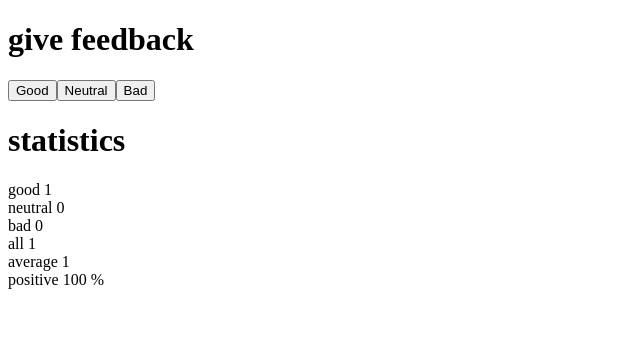
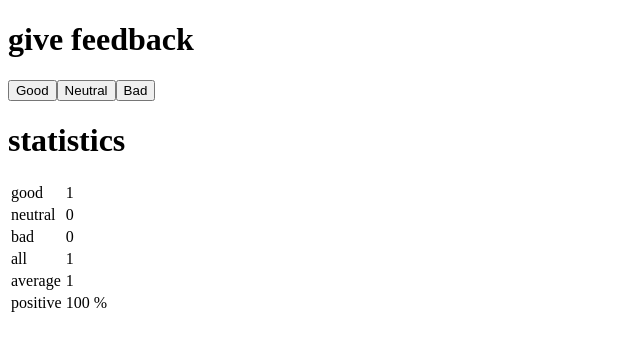
Before and after one commit to CA-Fernandes/fullStackOpen, a React (Vite) app in the folder part1/unicafe/: page / in a window 1280 px wide. Both pictures are taken after a click on the button "Good". Shown: the top 350 px of the page, without its empty margins (0-640 px from the left). Built offline with nearby package versions, Linux system fonts and the light colour scheme.

Commit message:
Exercise 1.11 completed

```diff
--- a/part1/unicafe/src/App.jsx
+++ b/part1/unicafe/src/App.jsx
@@ -11,7 +11,10 @@ const Button = (props) => (
 )
 
 const StatisticLine = ({text, statistic}) => (
-  <div>{text} {statistic}</div>
+    <>
+    <td>{text}</td>
+    <td>{statistic}</td>
+  </>
 )
 
 const Statistics = (props) => {
@@ -19,14 +22,16 @@ const Statistics = (props) => {
     return (<div>No feedback given</div>)
   }
   return(
-  <div>
-    <StatisticLine text="good" statistic={props.goodStatisticLine}/>
-    <StatisticLine text="neutral" statistic={props.neutralStatisticLine}/>
-    <StatisticLine text="bad" statistic={props.badStatisticLine}/>
-    <StatisticLine text="all" statistic={props.total}/>
-    <StatisticLine text="average" statistic={props.average}/>
-    <StatisticLine text="positive" statistic={props.positivePercentage}/>
-  </div>
+    <table>
+      <tbody>
+        <tr><StatisticLine text="good" statistic={props.goodStatisticLine}/></tr>
+        <tr><StatisticLine text="neutral" statistic={props.neutralStatisticLine}/></tr>
+        <tr><StatisticLine text="bad" statistic={props.badStatisticLine}/></tr>
+        <tr><StatisticLine text="all" statistic={props.total}/></tr>
+        <tr><StatisticLine text="average" statistic={props.average}/></tr>
+        <tr><StatisticLine text="positive" statistic={props.positivePercentage}/></tr>
+      </tbody>
+    </table>
   )
 }
 
```
